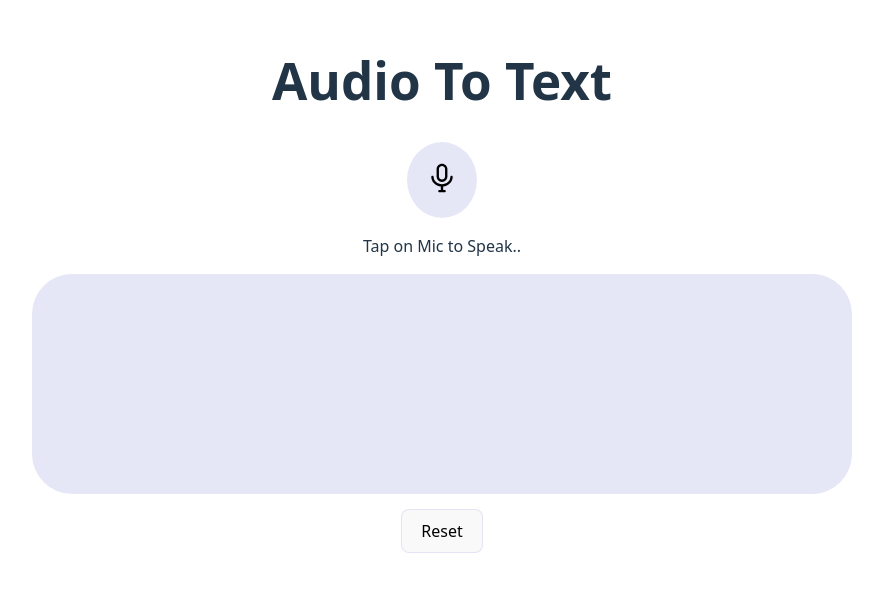
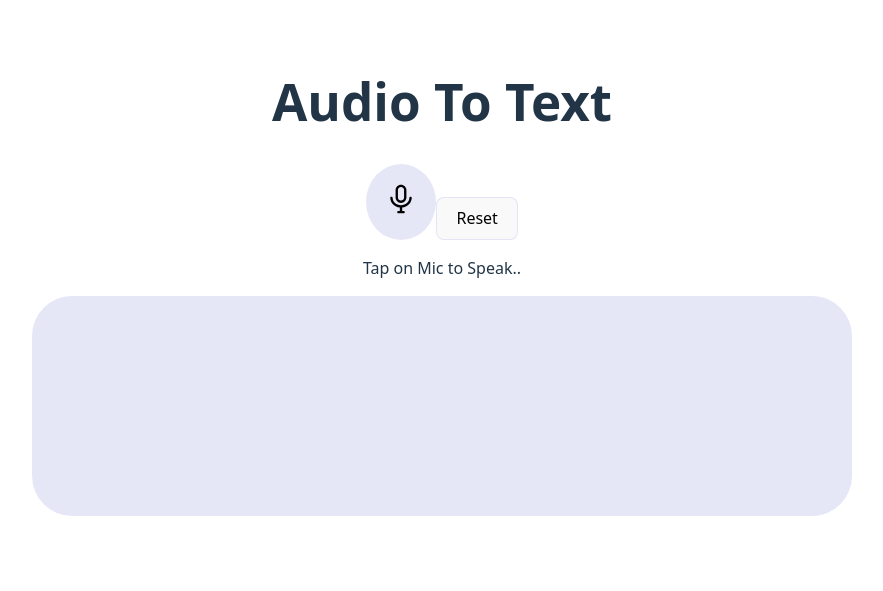
Before and after one commit to mdyasir1/journal-app, a React (Vite) app: page / in a window 1280 px wide. Shown: the part 115-706 px from the top of the page, without its empty margins (198-1081 px from the left). Built offline with nearby package versions, Linux system fonts and the light colour scheme.

Commit message:
code updated again

```diff
--- a/src/Project.tsx
+++ b/src/Project.tsx
@@ -157,12 +157,12 @@ function AudioToText() {
           <button id="buttonImg" onClick={handler}>
             <img src="mic.svg" alt="Mic" id="micImg" />
           </button>
+          <button id="reset-btn" onClick={resetHandler}>
+            Reset
+          </button>
           <p>{listening ? "Listening...." : "Tap on Mic to Speak.."}</p>
           <p id="p-text">{text}</p>
           {error && <p style={{ color: "red" }}>{error}</p>}
-          <button id="reset-btn" onClick={resetHandler}>
-            Reset
-          </button>
         </>
       )}
     </div>
```
